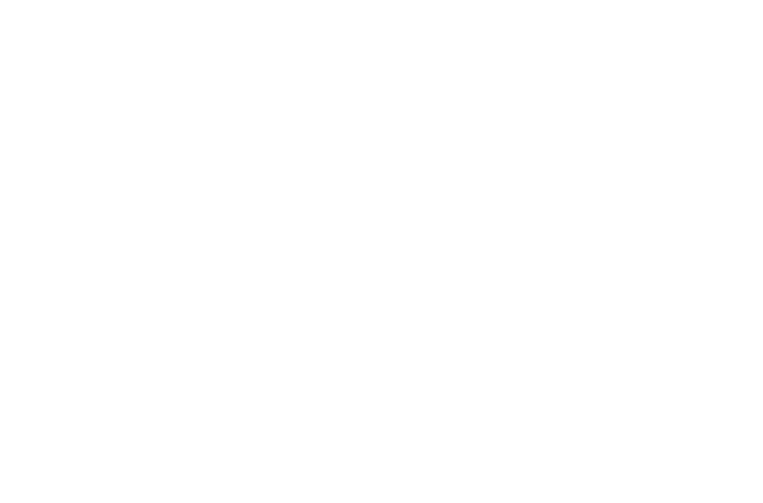
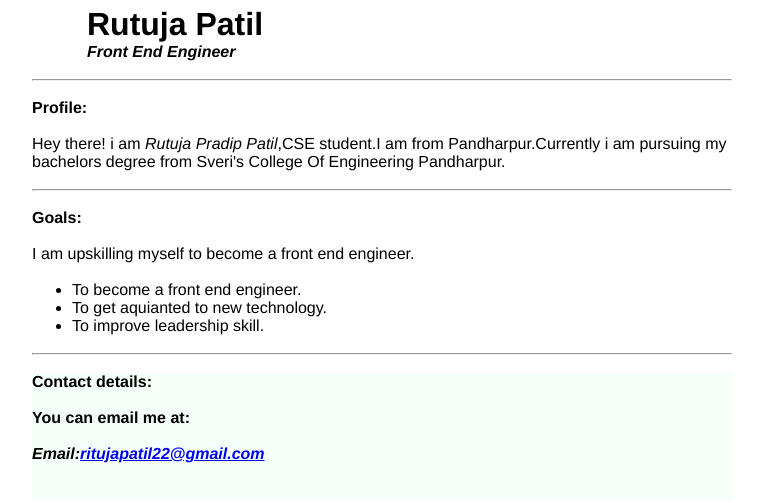
Before and after one commit to rutujapatil227/personal-portfolio-page, a plain HTML site: page index.html in a window 1280 px wide. Shown: the whole page, without its empty margins (258-1021 px from the left). Drawn offline with Linux system fonts and the light colour scheme.

Commit message:
Added the solution

```diff
--- a/index.html
+++ b/index.html
@@ -1 +1,65 @@
-<!-- Add your HTML Code here -->
+<!DOCTYPE html>
+	<html>
+	<head>
+
+	    <link href="style.css" type="text/css" rel="stylesheet">
+
+	    <title></title>
+
+	</head>
+	<body>
+	<div class="profileBody">
+
+	        <h1>Rutuja Patil</h1>
+
+	        <h4><i>Front End Engineer</i></h4>
+
+
+
+
+		<br>
+
+
+
+	  </div>
+	  <hr>
+
+	     <br>
+	     <strong>Profile:</strong><br><br>
+		 <p>Hey there! i am <em>Rutuja Pradip Patil</em>,CSE student.I am
+	        from Pandharpur.Currently i am pursuing my bachelors degree from Sveri's College Of Engineering Pandharpur.
+	      </p>
+	        <br>
+	        <hr>
+			<br>
+            <p ><b>Goals:</b></p><br>
+            <p>I am upskilling myself to become a front end engineer.</p><br>
+	          <ul>
+	            <li>To become a front end engineer.</li>
+
+	            <li>To get aquianted to new technology.</li>
+
+	            <li>To improve leadership skill.</li>
+	             </ul>
+	          <br>
+	          <hr>
+	          <br>
+	          <div style="background-color:mintcream;">
+
+	          <p><b>Contact details:</b></p><br>
+
+	            <b>You can email me at:</b><br><br>
+
+
+
+
+	        <b><i>Email:<a href="ritujapatil22@gmail.com">ritujapatil22@gmail.com</a></i></b>
+	        <br>
+	        <br>
+
+	          <br>
+	           </div>
+	      </div>
+
+	</body>
+	</html>
--- a/style.css
+++ b/style.css
@@ -1 +1,34 @@
 /* Add your CSS code here */
+* {
+	    font-family: Helvetica, Arial, sans-serif;
+	    max-width: 700px;
+	    margin: auto;
+
+	  }
+
+	body {
+	      min-width: 500px;
+
+	  }
+
+	  .profileBody {
+	    display: inline-block;
+	    background-color: white;
+	    margin-top: 6px;
+	     margin-left: 55px;
+	    	  }
+	  h1{
+
+	    color:black;
+
+	  }
+
+	  .border{
+	    width: 260px;
+	    padding: 5px;
+	    border-style: inset;
+	    background-color:yellow;
+	    margin: 0;
+	    box-shadow: 10px 10px;
+
+	  }
```
